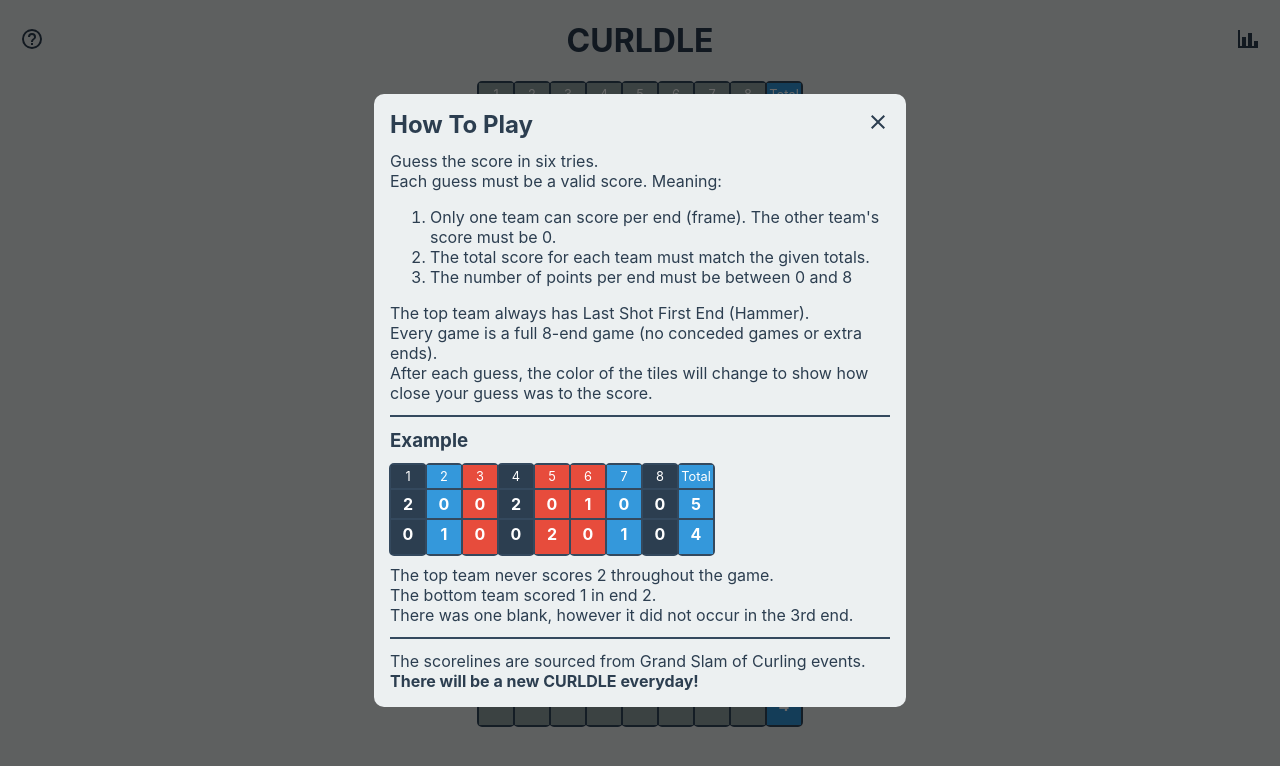
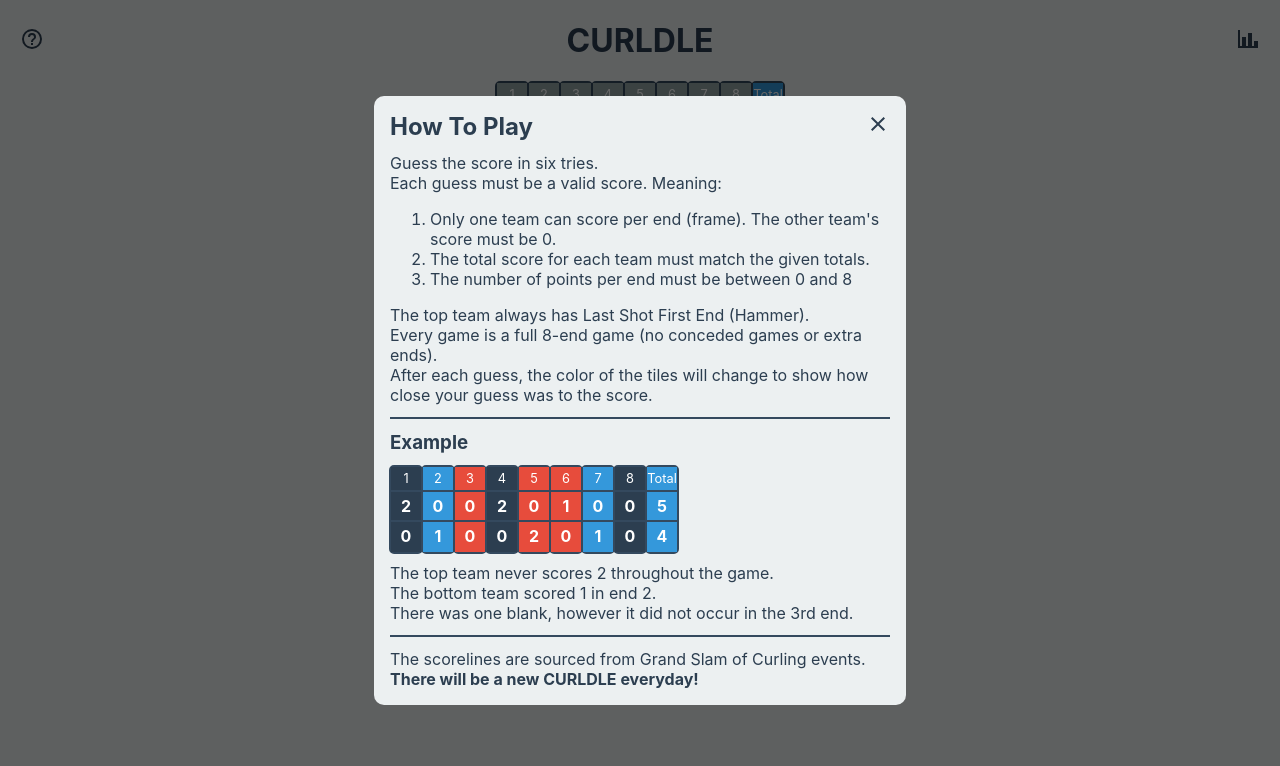
Before and after one commit to cole-adams/curldle, a React (Create React App) app: page / in a window 1280 px wide. Shown: the top 766 px of the page. Built offline with nearby package versions, Linux system fonts and the light colour scheme.

Commit message:
Pixel pushing

```diff
--- a/src/components/EndScore.module.css
+++ b/src/components/EndScore.module.css
@@ -1,6 +1,6 @@
 .scene {
-    width: 36px;
-    height: 89px;
+    width: 32px;
+    height: 85px;
     perspective: none;
 }
 
@@ -48,7 +48,8 @@
 .score {
     margin: 4px;
     height: 20px;
-    font-size: 1em
+    font-size: 1em;
+    text-align: center;
 }
 
 .end-title {
```
